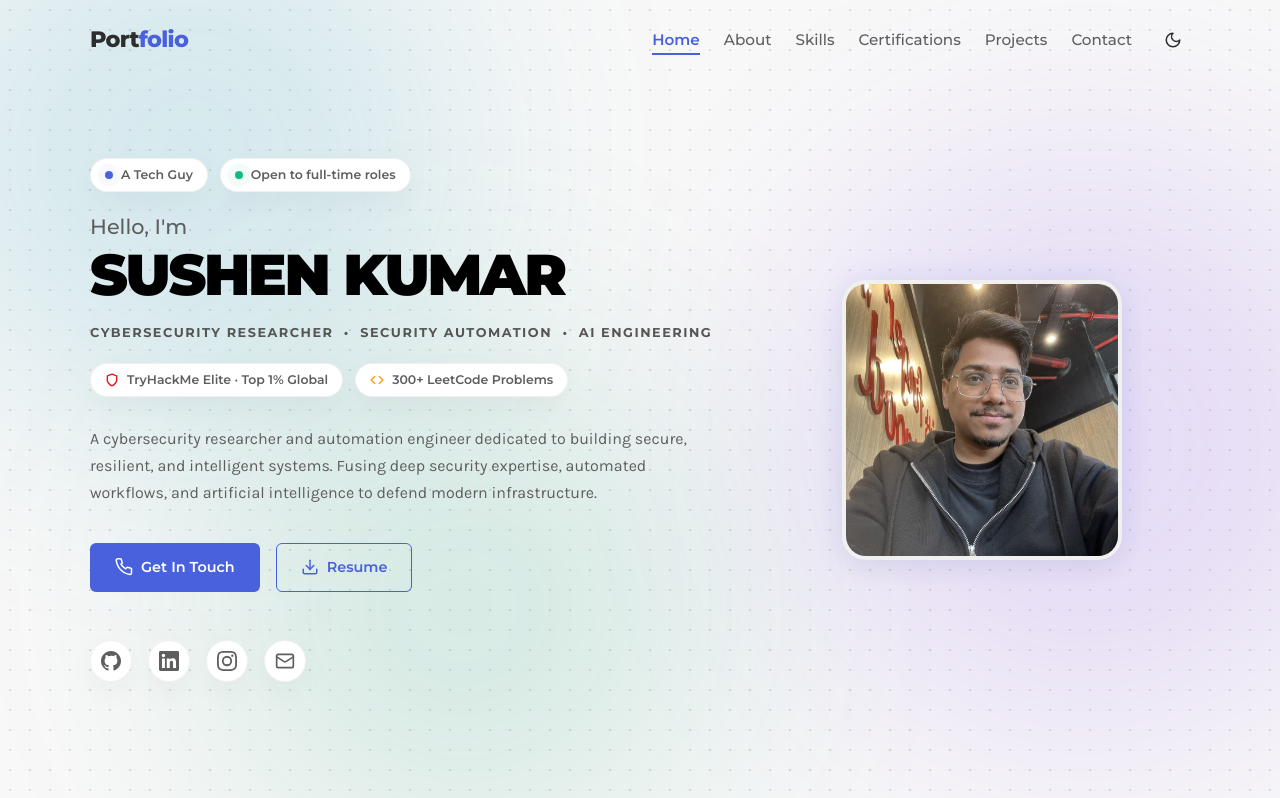
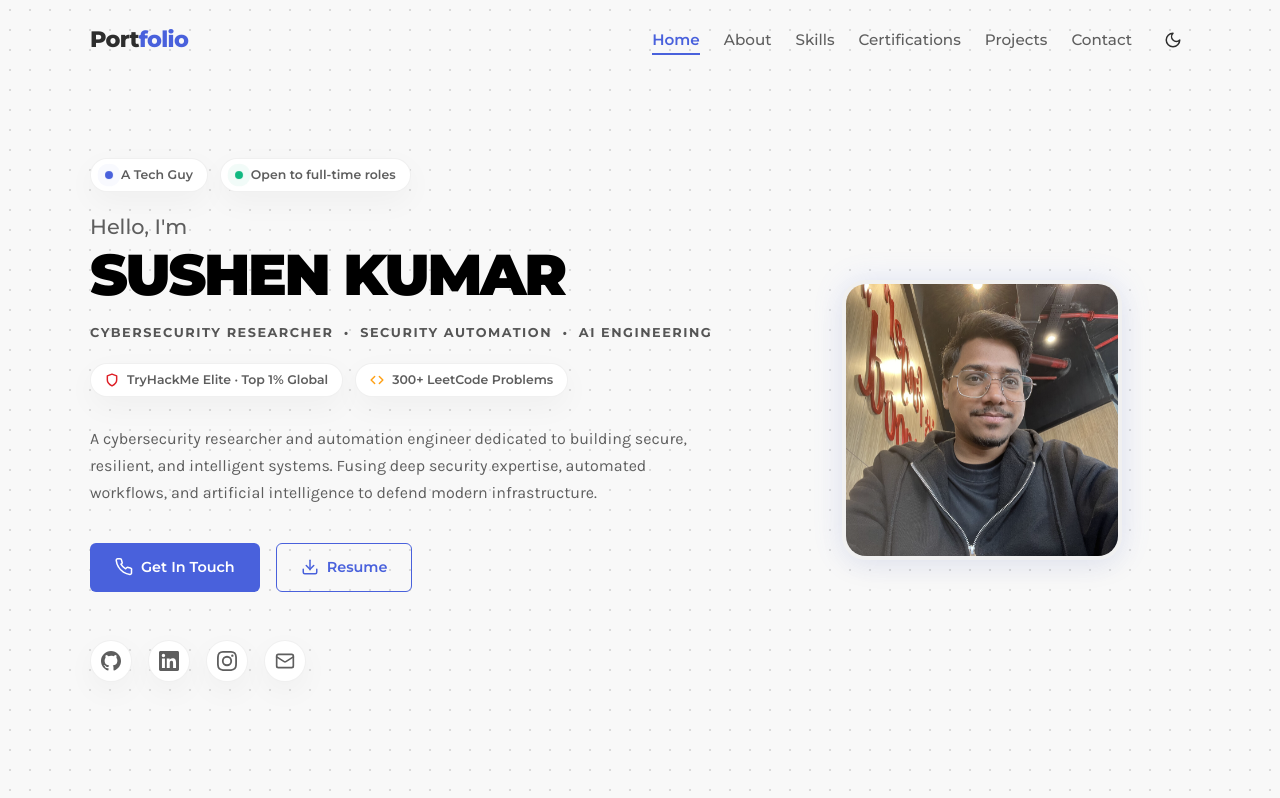
Before and after one commit to alive-xd/PortFolio, a Next.js app: page / in a window 1280 px wide. Shown: the top 798 px of the page. Built offline with nearby package versions, Linux system fonts and the light colour scheme.

Commit message:
Implement boxed layout on body and header to align backgrounds with container on wide/zoomed screens

```diff
--- a/app/globals.css
+++ b/app/globals.css
@@ -107,6 +107,7 @@ html {
   -moz-text-size-adjust: 100%;
   -ms-text-size-adjust: 100%;
   text-size-adjust: 100%;
+  background-color: var(--bg);
 }
 
 body {
@@ -118,6 +119,9 @@ body {
   background-image: var(--dot-grid);
   background-size: var(--dot-grid-size);
   transition: background-color var(--transition-speed), color var(--transition-speed);
+  max-width: 1440px;
+  margin: 0 auto;
+  box-shadow: 0 0 50px rgba(0, 0, 0, 0.03);
 }
 
 img {
@@ -259,8 +263,10 @@ ul[role="list"] {
 .header {
   position: fixed;
   top: 0;
-  left: 0;
+  left: 50%;
+  transform: translateX(-50%);
   width: 100%;
+  max-width: 1440px;
   z-index: 1000;
   transition: all var(--transition-speed) ease;
   background: transparent;
```
